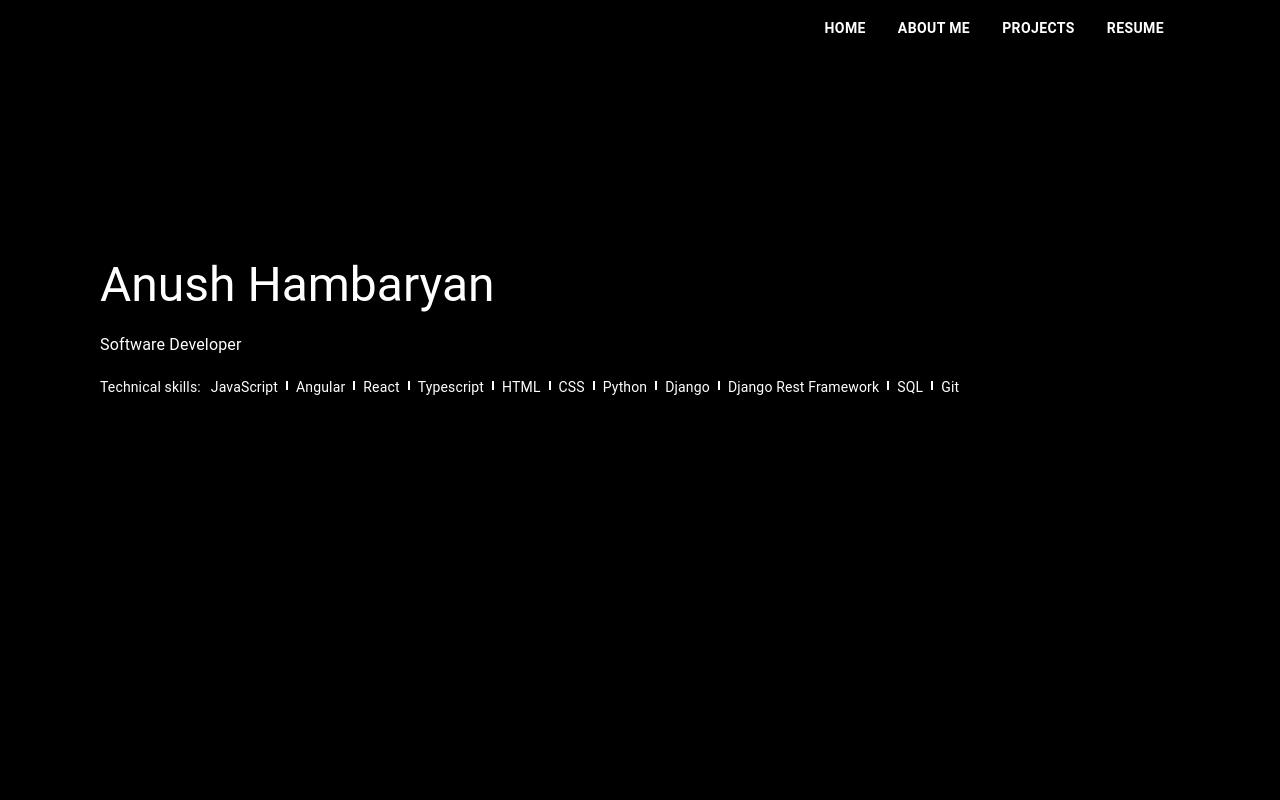
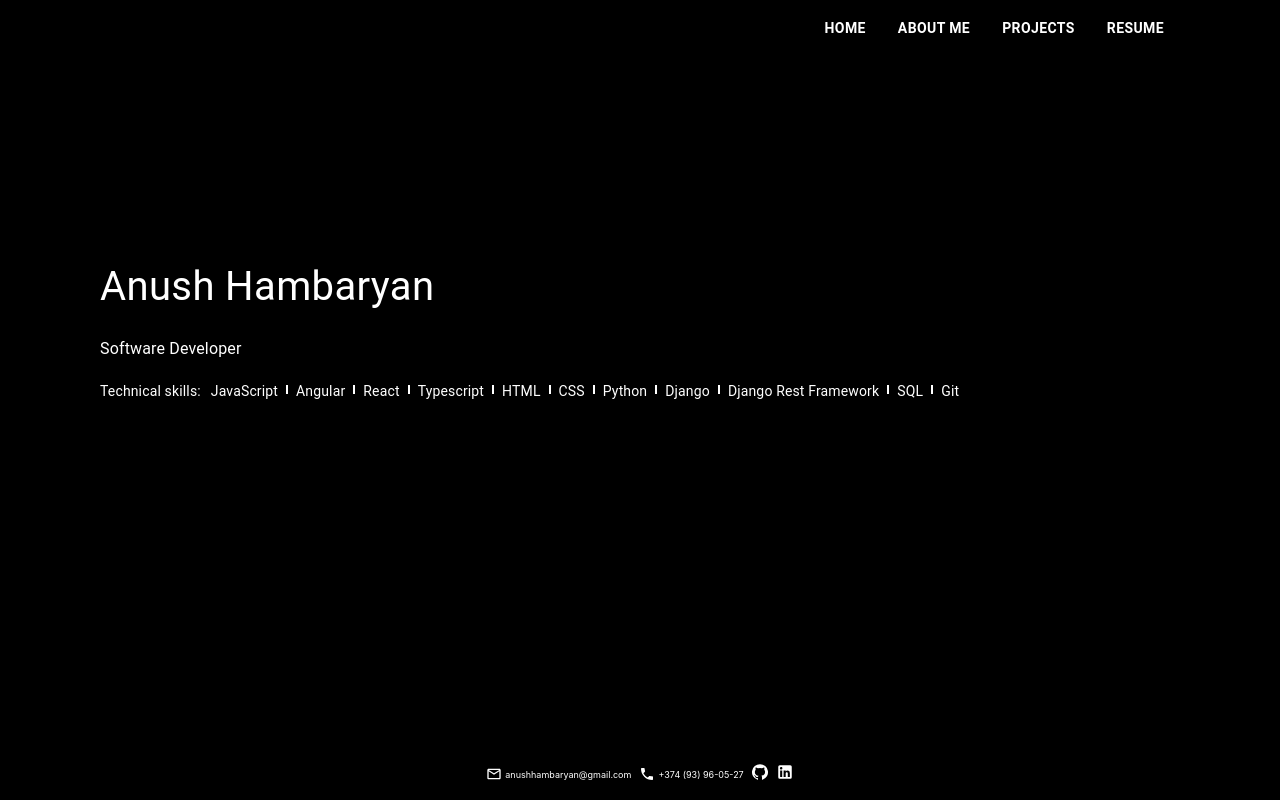
Before and after one commit to Anush-Hambaryan/portfolio, a React (Create React App) app: page /#/portfolio/home in a window 1280 px wide. Built offline with nearby package versions, Linux system fonts and the light colour scheme.

Commit message:
updated contact info

```diff
--- a/src/components/About.js
+++ b/src/components/About.js
@@ -1,6 +1,5 @@
 import React from "react"
-import { Typography, Container, Paper, Link, List, ListItem, ListItemAvatar, useTheme, useMediaQuery } from "@material-ui/core"
-import { EmailOutlined, Phone } from "@material-ui/icons"
+import { Typography, Container, Paper, Link, useTheme, useMediaQuery } from "@material-ui/core"
 
 function About() {
     const theme = useTheme()
@@ -49,20 +48,6 @@ function About() {
                     </Link>{" "}
                     from scratch. I have since been working for IT companies in Armenia contributing to the user-facing functionality of their products.
                 </Typography>
-                <List dense style={{ marginTop: -15 }}>
-                <ListItem style={{ fontSize: 14 }}>
-                    <ListItemAvatar>
-                        <EmailOutlined />
-                    </ListItemAvatar>
-                    anushhambaryan@gmail.com
-                </ListItem>
-                <ListItem style={{ fontSize: 14 }} >
-                    <ListItemAvatar >
-                        <Phone />
-                    </ListItemAvatar >
-                    +374 (93) 96-05-27
-                </ListItem>
-                </List>
             </Paper>
         </Container>
     )
--- a/src/components/Home.js
+++ b/src/components/Home.js
@@ -1,5 +1,6 @@
 import React from "react"
-import { Typography, Box, useMediaQuery, useTheme, Divider, Grid, makeStyles } from "@material-ui/core"
+import { Typography, Box, useMediaQuery, useTheme, Divider, Grid, makeStyles, Link } from "@material-ui/core"
+import { EmailOutlined, Phone, GitHub, LinkedIn } from "@material-ui/icons"
 
 const useStyles = makeStyles((theme) => ({
     divider: {
@@ -20,7 +21,21 @@ const useStyles = makeStyles((theme) => ({
         [theme.breakpoints.down("sm")]: {
             marginTop: 20,
         }
+    },
+    footer: {
+        position: 'fixed',
+        bottom: 0,
+        width: '100%',
+        marginBottom: '15px',
+        alignItems: 'center',
+    },
+    contact: {
+        marginRight: 8,
+        display: 'flex',
+        alignItems: 'center',
+        fontSize: 9
     }
+
 }))
 
 function Home() {
@@ -53,14 +68,15 @@ function Home() {
     }
 
     return (
+        <div>
         <Box id="home-box" style={{
                 paddingLeft: matchesXs ? 30 : matchesSm ? 50 : 100,
-                paddingTop: matchesXs ? 60 : matchesSm ? 100 : 200,
+                paddingTop: matchesXs ? 25 : matchesSm ? 100 : 200,
                 color: "white",
                 backgroundColor: "black",
             }}
         >
-            <Typography variant="h3" style={{ paddingBottom: 20 }}>Anush Hambaryan</Typography>
+            <Typography style={{ paddingBottom: 20, fontSize: matchesXs ? 28 : 40 }}>Anush Hambaryan</Typography>
             <Typography>Software Developer</Typography>
                 {!matchesSm ?
                     <Grid container alignItems="center" className={classes.grid}>
@@ -76,6 +92,26 @@ function Home() {
                     </>
                 }
         </Box>
+        <Grid container  className={classes.footer} justify="center">
+            <div className={classes.contact} >
+                <EmailOutlined style={{ marginRight: 3, fontSize: 16 }}/>
+                anushhambaryan@gmail.com
+            </div>
+
+            <div className={classes.contact}>
+                <Phone style={{ marginRight: 3, fontSize: 16 }} />
+                +374 (93) 96-05-27
+            </div>
+
+            <Link href="https://github.com/Anush-Hambaryan" underline="none" color="inherit" style={{ marginRight: 8 }}>
+                <GitHub style={{ fontSize: 16 }}  />
+            </Link>
+
+            <Link href="https://www.linkedin.com/in/anush-hambaryan-1ab8ab5b/" underline="none" color="inherit">
+                <LinkedIn style={{ fontSize: 18 }} />
+            </Link>
+        </Grid>
+    </div>
     )
 }
 
```
